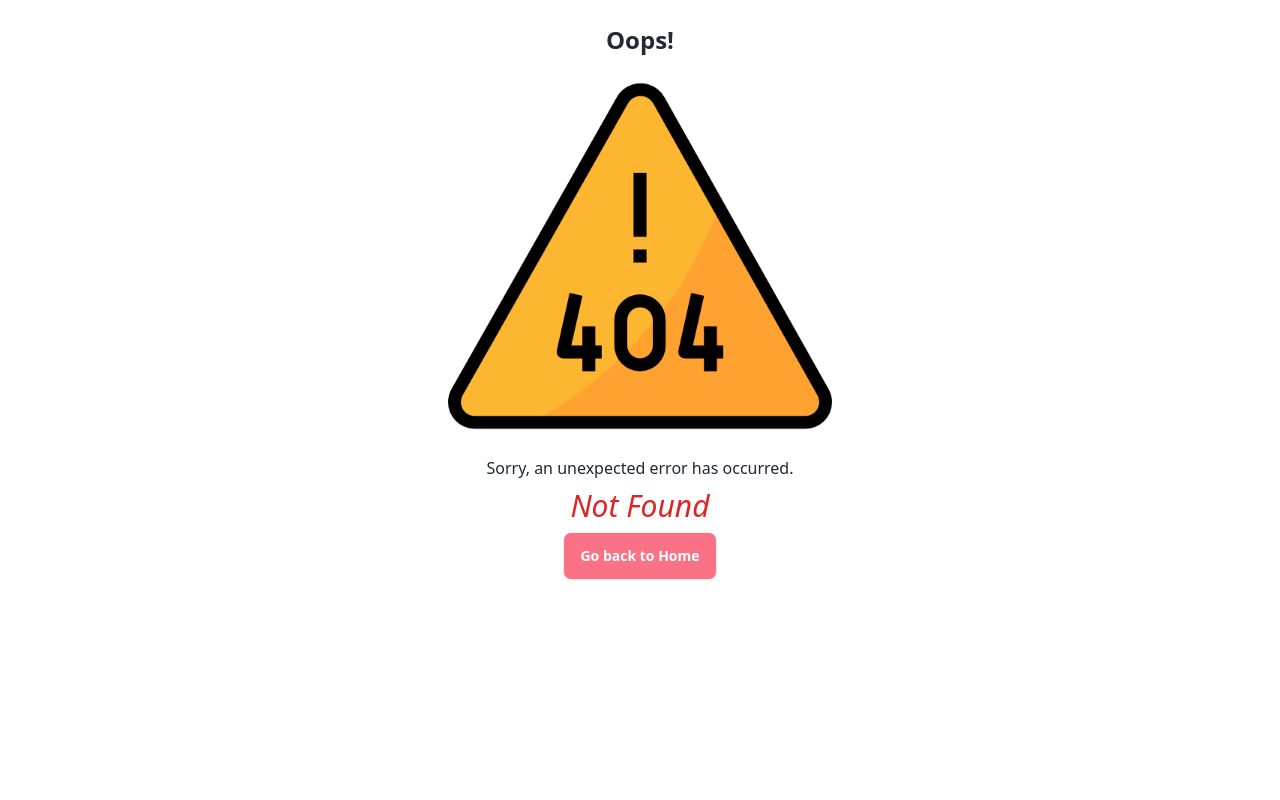
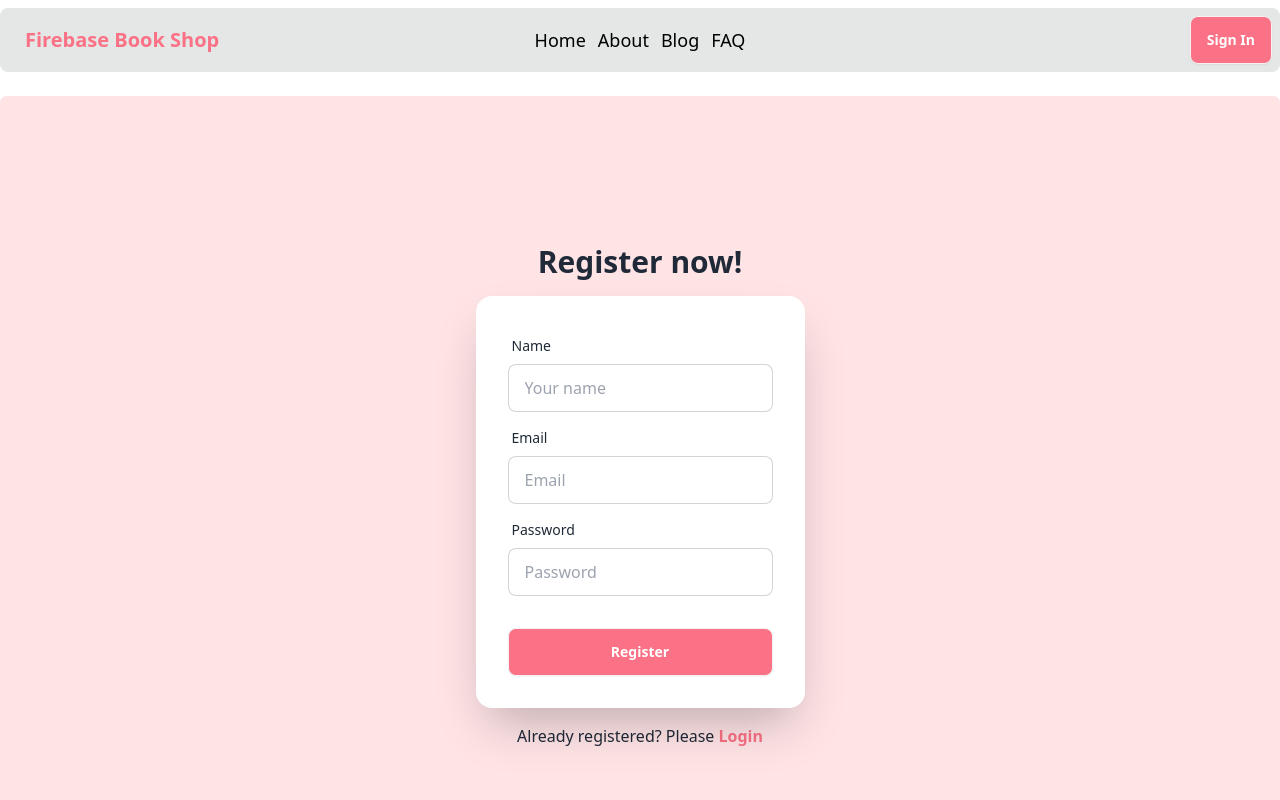
Before and after one commit to enamahmedshahaz/firebase-book-shop-client, a React (Vite) app: page /register in a window 1280 px wide. Before the commit this address had no page. Shown: the top 800 px of the page. Built offline with nearby package versions, Linux system fonts and the light colour scheme; no server answers.

Commit message:
Implement login and register function

```diff
--- a/package.json
+++ b/package.json
@@ -20,6 +20,7 @@
     "react": "^18.3.1",
     "react-dom": "^18.3.1",
     "react-hot-toast": "^2.4.1",
+    "react-icons": "^5.3.0",
     "react-router-dom": "^6.26.2",
     "simple-book-shop": "file:"
   },
--- a/src/firebase/firebase.config.js
+++ b/src/firebase/firebase.config.js
@@ -6,7 +6,7 @@ import { getAuth } from "firebase/auth";
 
 // Your web app's Firebase configuration
 
-const firebaseConfig = {
+export const firebaseConfig = {
     apiKey: import.meta.env.VITE_APIKEY,
     authDomain: import.meta.env.VITE_AUTHDOMAIN,
     projectId: import.meta.env.VITE_PROJECTID,
@@ -22,4 +22,5 @@ const app = initializeApp(firebaseConfig);
 // Initialize Firebase Authentication and get a reference to the service
 const auth = getAuth(app);
 
+
 export default auth;
--- a/src/pages/Books/Books.jsx
+++ b/src/pages/Books/Books.jsx
@@ -20,7 +20,7 @@ const Books = () => {
         <>
             <div>
                 <h3 className="text-center text-2xl text-rose-400 font-bold">:: Our Awesome Books:: </h3>
-                <div className="grid grid-cols-1 gap-3 md:grid-cols-3 mt-6 mb-6">
+                <div className="grid grid-cols-1 gap-3 md:grid-cols-3 mt-6">
                     {
                         books.map(aBook => <BookCard key={aBook.bookId} book={aBook}></BookCard>)
                     }
--- a/src/pages/Footer/Footer.jsx
+++ b/src/pages/Footer/Footer.jsx
@@ -2,7 +2,7 @@
 
 const Footer = () => {
     return (
-        <footer className="footer bg-base-300 text-base-content p-10">
+        <footer className="footer bg-base-300 text-base-content p-10 mt-6">
             <aside>
                 <svg
                     width="50"
--- a/src/pages/Login/Login.jsx
+++ b/src/pages/Login/Login.jsx
@@ -1,7 +1,94 @@
+import { useContext } from "react";
+import { Link, useLocation } from "react-router-dom";
+import { AuthContext } from "../../providers/AuthProvider";
+import toast, { Toaster } from 'react-hot-toast';
+import { FaGoogle } from 'react-icons/fa';
+
+
 const Login = () => {
+
+    const { state } = useLocation();
+
+    const { signInUser, loginWithGoogle } = useContext(AuthContext);
+
+    const handleClickLogin = (e) => {
+
+        e.preventDefault();
+        const form = new FormData(e.currentTarget);
+        const email = form.get('email');
+        const password = form.get('password');
+
+        signInUser(email, password)
+            .then(result => {
+                console.log(result.user);
+                toast.success("Login successful");
+            })
+            .catch(error => {
+                console.log(error);
+                toast.error(error.message);
+            })
+
+    }
+
+    const handleGoogleLogin = () => {
+        loginWithGoogle()
+            .then(result => {
+                console.log(result.user);
+                toast.success("Login with Google successful");
+            })
+            .catch(error => {
+                console.log(error);
+                toast.error(error.message);
+            })
+
+    }
+
     return (
-        <div>
+        <div className="hero min-h-screen bg-rose-100 rounded-md">
 
+            <div><Toaster /></div>
+
+            <div className="hero-content flex-col">
+                <div className="text-center lg:text-left">
+
+                    {state ? <h1 className="text-3xl font-bold"> {state.message}</h1> : <h1 className="text-3xl font-bold">Login now!</h1>}
+
+                </div>
+
+                <div className="card flex-shrink-0 w-full max-w-sm shadow-2xl bg-base-100">
+                    <form onSubmit={handleClickLogin} className="card-body">
+                        <div className="form-control">
+                            <label className="label">
+                                <span className="label-text">Email</span>
+                            </label>
+                            <input type="email" name="email" placeholder="Email" className="input input-bordered" required />
+                        </div>
+                        <div className="form-control">
+                            <label className="label">
+                                <span className="label-text">Password</span>
+                            </label>
+                            <input type="password" name="password" placeholder="Password" className="input input-bordered" required />
+                            <label className="label">
+                                <a href="#" className="label-text-alt link link-hover">Forgot password?</a>
+                            </label>
+                        </div>
+                        <div className="form-control mt-6">
+                            <input type="submit" value="Login" className="btn bg-rose-400 text-white" />
+                        </div>
+                    </form>
+                </div>
+
+                <div>
+                    <button onClick={handleGoogleLogin} className="btn btn-outline w-full">
+                        <FaGoogle></FaGoogle>
+                        Google Login
+                    </button>
+                </div>
+
+                <div>
+                    <p>New here? Please <Link className="font-bold text-rose-400" to="/register">Register</Link></p>
+                </div>
+            </div>
         </div>
     );
 };
--- a/src/pages/Register/Register.jsx
+++ b/src/pages/Register/Register.jsx
@@ -1,9 +1,121 @@
+import { useContext } from "react";
+import { Link, useNavigate } from "react-router-dom";
+import { AuthContext } from "../../providers/AuthProvider";
+import toast, { Toaster } from 'react-hot-toast';
 
 
 const Register = () => {
+
+    const { createUser, updateUserProfile } = useContext(AuthContext);
+
+    const navigate = useNavigate();
+
+    const handleClickRegister = (e) => {
+
+        e.preventDefault();
+
+        const form = new FormData(e.currentTarget);
+
+        const name = form.get('name');
+        const email = form.get('email');
+        const password = form.get('password');
+
+        if (name.length == 0) {
+            toast.error('Please enter your name');
+            return;
+        }
+
+        if (!/^[A-Za-z0-9._%+-]+@[A-Za-z0-9.-]+\.[A-Za-z]{2,}$/.test(email)) {
+            toast.error('Email is not in valid format');
+            return;
+        }
+
+        if (password.length < 6) {
+            toast.error('Password length must me six or more');
+            return;
+        }
+
+        if (!/[A-Z]/.test(password)) {
+            toast.error('Password must have a capital letter');
+            return;
+        }
+
+        if (!/[`!@#$%^&*()_+\-=\[\]{};':"\\|,.<>\/?~]/.test(password)) {
+            toast.error('Password must have one special char');
+            return;
+        }
+
+        createUser(email, password)
+            .then(user => {
+                console.log(user);
+
+                updateUserProfile(name)
+                    .then(() => {
+                        console.log('Profile update successful');
+                    }).catch((error) => {
+                        console.error(error);
+                    });
+                toast.success("Registration successful");
+                // clear all input values in the form
+                e.target.reset();
+
+                navigate('/login', { state: { message: 'You can login now with your given email and password!' } });
+
+            })
+            .catch(error => {
+                console.error(error);
+                toast.error(error.message);
+            });
+
+    }
+
     return (
-        <div>
 
+        <div className="hero min-h-screen bg-rose-100 rounded-md">
+
+            <div>
+                <Toaster></Toaster>
+            </div>
+
+            <div className="hero-content flex-col">
+
+                <div className="text-center lg:text-left">
+                    <h1 className="text-3xl font-bold"> Register now!</h1>
+                </div>
+
+                <div className="card flex-shrink-0 w-full max-w-sm shadow-2xl bg-base-100">
+
+                    <form onSubmit={handleClickRegister} className="card-body">
+
+                        <div className="form-control">
+                            <label className="label">
+                                <span className="label-text">Name</span>
+                            </label>
+                            <input type="text" name="name" placeholder="Your name" className="input input-bordered" required />
+                        </div>
+
+                        <div className="form-control">
+                            <label className="label">
+                                <span className="label-text">Email</span>
+                            </label>
+                            <input type="email" name="email" placeholder="Email" className="input input-bordered" required />
+                        </div>
+
+                        <div className="form-control">
+                            <label className="label">
+                                <span className="label-text">Password</span>
+                            </label>
+                            <input type="password" name="password" placeholder="Password" className="input input-bordered" required />
+                        </div>
+                        <div className="form-control mt-6">
+                            <input type="submit" value="Register" className="btn  bg-rose-400 text-white" />
+                        </div>
+                    </form>
+                </div>
+                <div>
+                    <p>Already registered? Please <Link className="font-bold text-rose-400" to="/login">Login</Link></p>
+                </div>
+            </div>
         </div>
     );
 };
--- a/src/providers/AuthProvider.jsx
+++ b/src/providers/AuthProvider.jsx
@@ -5,6 +5,7 @@ import auth from "../firebase/firebase.config";
 
 
 export const AuthContext = createContext(null);
+
 const googleProvider = new GoogleAuthProvider();
 
 const AuthProvider = ({ children }) => {
--- a/src/routes/PrivateRoutes.jsx
+++ b/src/routes/PrivateRoutes.jsx
@@ -15,7 +15,7 @@ const PrivateRoutes = ({ children }) => {
         return children;
     }
 
-    return <Navigate to="/login"></Navigate>;
+    return <Navigate to="/login" state={{ message: 'Please login first!' }}></Navigate>;
 
 };
 
```
Also changed, not shown: src/main.jsx (+7 -2 lines), src/routes/Routes.jsx (+7 -1 lines), 1 other file (tests, documents, lock files or other folders).
